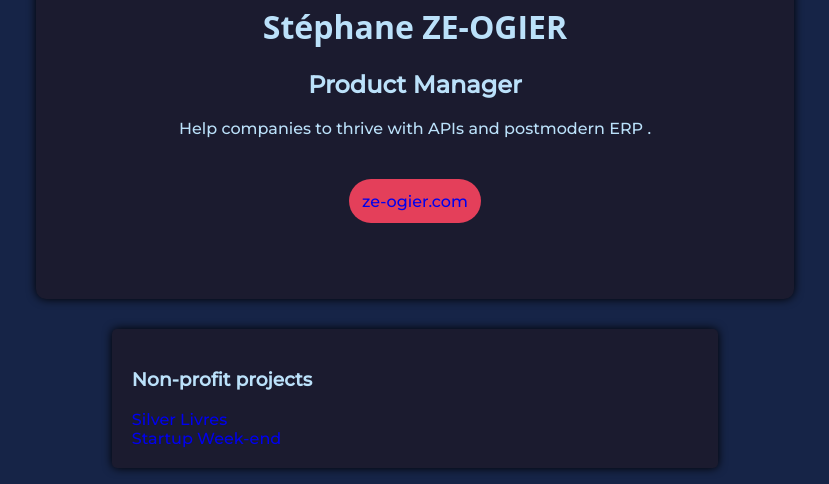
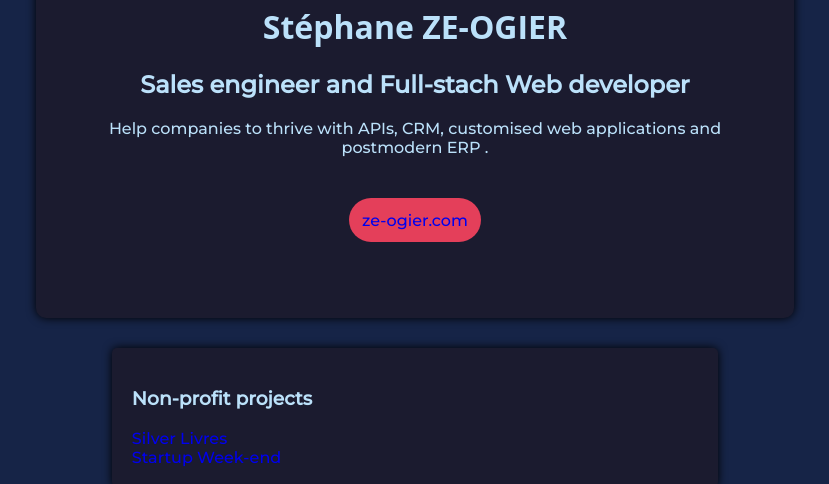
Before and after one commit to stephanefullstack/profile, a plain HTML site: page index.html in a window 1280 px wide. Shown: the part 334-818 px from the top of the page, without its empty margins (225-1054 px from the left). Drawn offline with Linux system fonts and the light colour scheme.

Commit message:
change job

```diff
--- a/index.html
+++ b/index.html
@@ -12,8 +12,8 @@
     <img src="images/logo.jpeg" alt="Stéphane">
     <div>
       <h1>Stéphane ZE-OGIER</h1>
-      <h2>Product Manager</h2>
-      <p>Help companies to thrive with APIs and postmodern ERP .</p>
+      <h2>Sales engineer and Full-stach Web developer</h2>
+      <p>Help companies to thrive with APIs, CRM, customised web applications and postmodern ERP .</p>
       <br>
       <br>
       <a href=http://www.ze-ogier.com/offline/ target="_blank" class="button_pink">ze-ogier.com</a>
```
